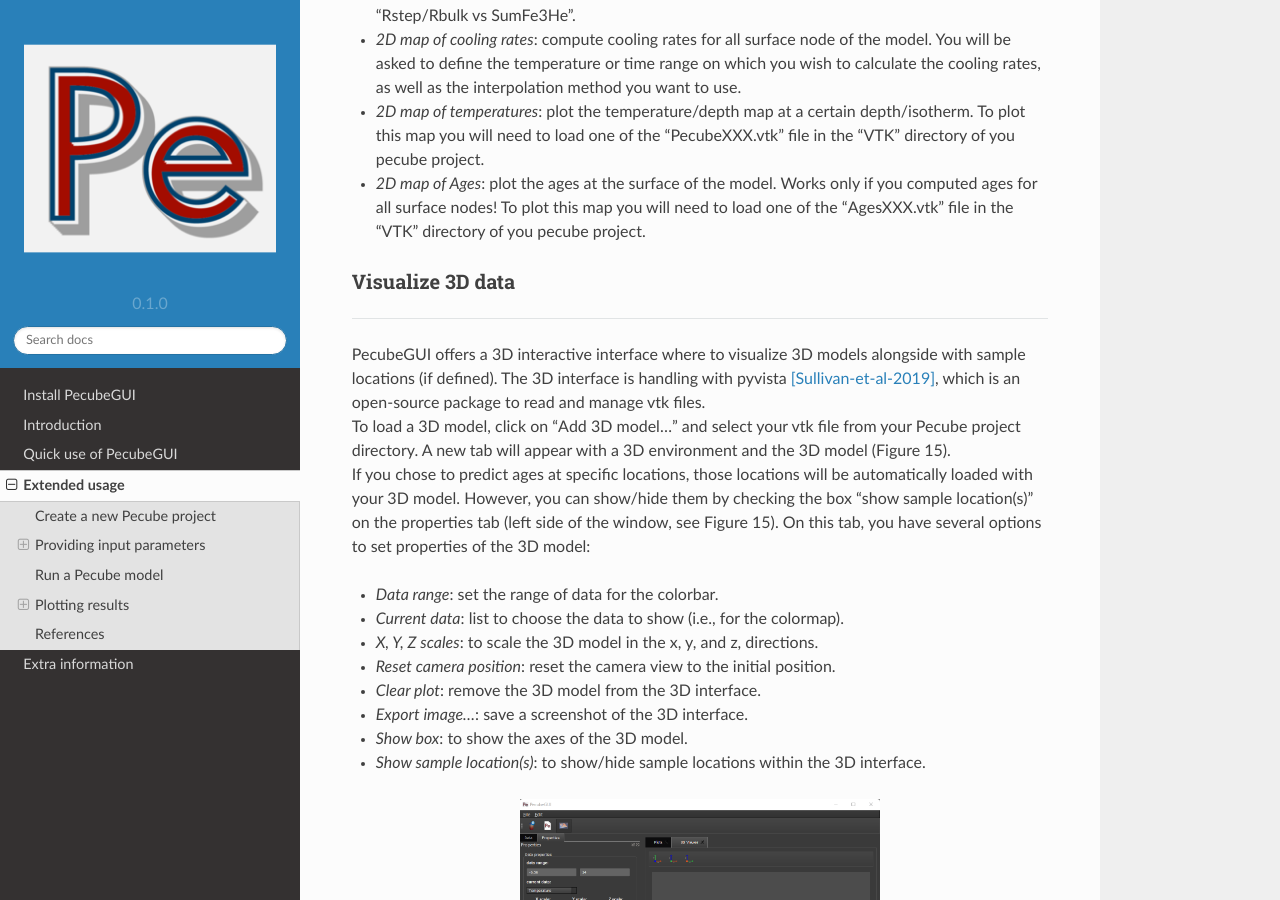
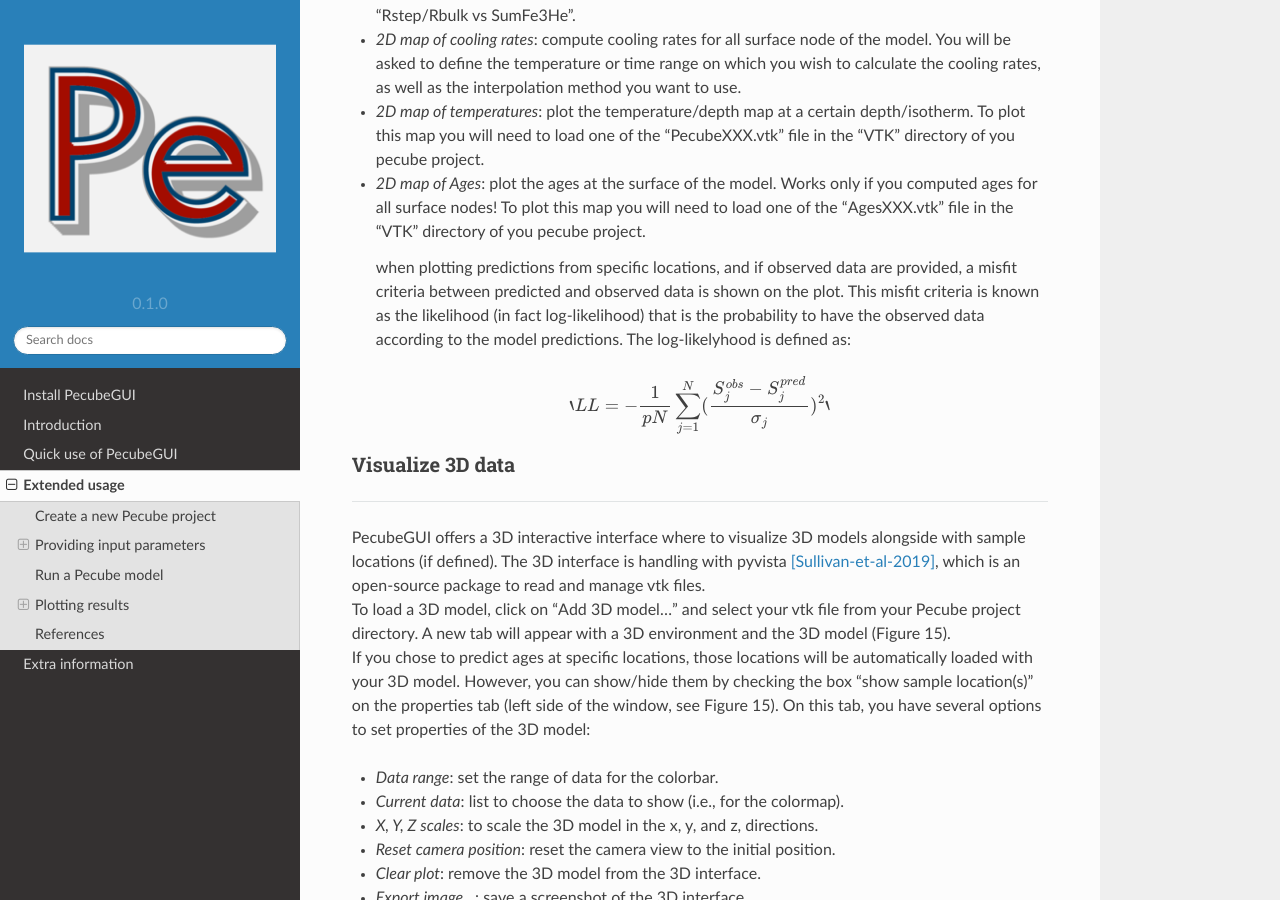
Before and after one commit to MBernAca/PecubeGUI_Doc, a Sphinx documentation site: the page built from docs/source/Usage.rst, in a window 1280 px wide and 900 px high, scrolled down 11958 px. Built offline with Sphinx 7.4.7 and the Read the Docs theme 2.0.0, drawn with Linux system fonts in a browser that asks for light colours; some of the changed lines change nothing that is shown.

Commit message:
Update Usage.rst

```diff
--- a/docs/source/Usage.rst
+++ b/docs/source/Usage.rst
@@ -265,9 +265,8 @@ For each Pecube project, the 2D data you can plot will be listed in "Further dat
 * *2D map of Ages*: plot the ages at the surface of the model. Works only if you computed ages for all surface nodes! To plot this map you will need to load one of the "AgesXXX.vtk" file in the "VTK" directory of you pecube project.
 
 
-.. note::
   when plotting predictions from specific locations, and if observed data are provided, a misfit criteria between predicted and observed data is shown on the plot. This misfit criteria is known as the likelihood (in fact log-likelihood) that is the probability to have the observed data according to the model predictions. The log-likelyhood is defined as:
- :math: `LL = -\frac{1}{pN} \sum_{j=1}^{N}(\frac{S^{obs}_j - S^{pred}_j}{ \sigma_j})^2`
+.. math:: `LL = -\frac{1}{pN} \sum_{j=1}^{N}(\frac{S^{obs}_j - S^{pred}_j}{ \sigma_j})^2`
 
 Visualize 3D data
 -----------------
```
